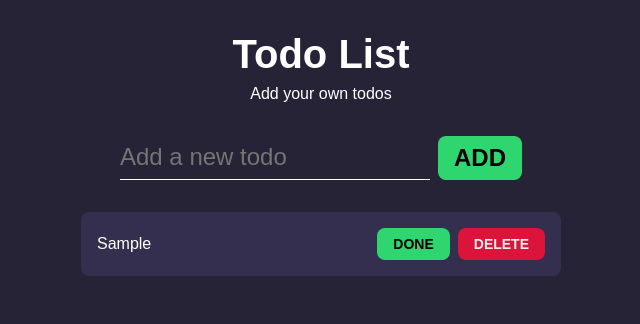
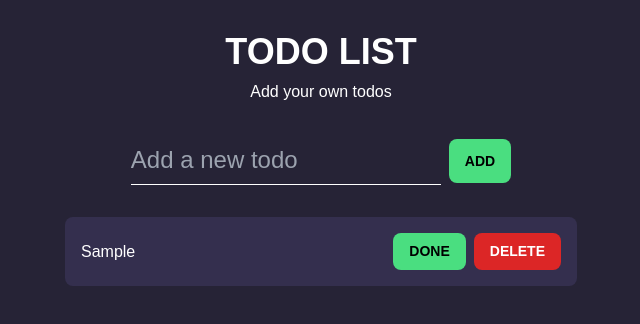
Before and after one commit to AymericB305/todo-app, a Nuxt app: page / in a window 1280 px wide. Both pictures are taken after typing "Sample" into the empty fields and a click on the button "ADD". Shown: the top 324 px of the page, without its empty margins (319-959 px from the left). Built offline with nearby package versions, Linux system fonts and the light colour scheme.

Commit message:
feat:  use tailwind

```diff
--- a/app.vue
+++ b/app.vue
@@ -1,15 +1,26 @@
 <template>
-  <main>
-    <h1>Todo List</h1>
-    <p>Add your own todos</p>
+  <main class="w-full h-100vh flex flex-col items-center pt-8">
+    <h1 class="uppercase mb-2 text-4xl font-bold">Todo List</h1>
+    <p class="mb-8">Add your own todos</p>
 
-    <div class="create-new">
-      <input type="text" v-model="newTodo" placeholder="Add a new todo" @keypress.enter="addTodo" />
+    <div class="flex justify-center items-center max-w-lg">
+      <input
+        class="appearance-none outline-none border-b border-solid border-white bg-transparent text-2xl py-2 duration-300 focus:border-green-400"
+        type="text"
+        v-model="newTodo"
+        placeholder="Add a new todo"
+        @keypress.enter="addTodo"
+      />
 
-      <button @click="addTodo">Add</button>
+      <button
+        class="button bg-green-400 text-black text-xl"
+        @click="addTodo"
+      >
+        Add
+      </button>
     </div>
 
-    <div class="todos">
+    <div class="todos w-full max-w-lg mt-8">
       <Todo
         v-for="(todo, i) in todos"
         :todo="todo"
--- a/assets/css/main.css
+++ b/assets/css/main.css
@@ -10,109 +10,19 @@ body {
 	color: #FFF;
 }
 
-main {
-	width: 100%;
-	height: 100vh;
-	display: flex;
-	flex-direction: column;
-	align-items: center;
-	padding-top: 2rem;
+.bg-martinique-950 {
+	background-color: rgb(52, 47, 78);
 }
 
-main h1 {
-	font-size: 2.5rem;
-	text-transform: capitalize;
-	margin-bottom: 0.5rem;
-}
-
-main h1 ~ p {
-	margin-bottom: 2rem;
-}
-
-main .create-new {
-	display: flex;
-	justify-content: center;
-	align-items: center;
-	max-width: 480px;
-}
-
-main .create-new input {
+.button {
 	appearance: none;
 	border: none;
 	outline: none;
-	border-bottom: 1px solid #FFF;
-	background-color: transparent;
-	color: #FFF;
-	font-size: 1.5rem;
-	padding-top: 0.5rem;
-	padding-bottom: 0.5rem;
-	margin: 0;
-	transition: 0.4s;
-}
-
-main .create-new input:focus {
-	border-bottom-color: rgb(47, 214, 111);
-}
-
-main .create-new button {
-	appearance: none;
-	border: none;
-	outline: none;
-	background-color: rgb(47, 214, 111);
 	text-transform: uppercase;
 	font-weight: bold;
-	color: #000;
-	font-size: 1.5rem;
-	padding: 0.5rem 1rem;
-	border-radius: 0.5rem;
-	margin-left: 0.5rem;
-	cursor: pointer;
-}
-
-main .todos {
-	width: 100%;
-	max-width: 480px;
-	margin-top: 2rem;
-}
-
-main .todos .todo {
-	display: flex;
-	align-items: center;
-	justify-content: space-between;
-	background-color: rgb(52, 47, 78);
-	padding: 1rem;
-	border-radius: 0.5rem;
-	margin-bottom: 1rem;
-}
-
-main .todos .todo .buttons {
-	min-width: fit-content;
-}
-
-main .todos .todo button {
-	appearance: none;
-	border: none;
-	outline: none;
-	background-color: rgb(47, 214, 111);
-	text-transform: uppercase;
-	font-weight: bold;
-	color: #000;
 	font-size: 0.875rem;
 	padding: 0.5rem 1rem;
 	border-radius: 0.5rem;
 	margin-left: 0.5rem;
 	cursor: pointer;
 }
-
-main .todos .todo button.delete {
-	background-color: crimson;
-	color: #EEE;
-}
-
-.todos .todo.is-complete {
-	opacity: 0.7;
-}
-
-.todos .todo.is-complete .content {
-	text-decoration: line-through;
-}
--- a/components/Todo.vue
+++ b/components/Todo.vue
@@ -1,9 +1,9 @@
 <template>
-    <div :class="`todo ${todo.isDone ? 'is-complete' : ''}`">
-        <div class="content">{{todo.title}}</div>
-        <div class="buttons">
-            <button @click="toggle">{{todo.isDone ? 'Undo' : 'Done'}}</button>
-            <button @click="remove" class="delete">Delete</button>
+    <div :class="`flex items-center justify-between bg-martinique-950 p-4 rounded-lg mb-4 ${todo.isDone ? 'opacity-70' : ''}`">
+        <div :class="`${todo.isDone ? 'line-through' : ''}`">{{todo.title}}</div>
+        <div class="min-w-fit">
+            <button class="button bg-green-400 text-black" @click="toggle">{{todo.isDone ? 'Undo' : 'Done'}}</button>
+            <button @click="remove" class="button bg-red-600">Delete</button>
         </div>
     </div>
 </template>
--- a/nuxt.config.ts
+++ b/nuxt.config.ts
@@ -4,6 +4,7 @@ export default defineNuxtConfig({
 
   modules: [
     '@pinia/nuxt',
+    '@nuxtjs/tailwindcss',
   ],
 
   imports: {
--- a/package.json
+++ b/package.json
@@ -13,6 +13,7 @@
   "devDependencies": {
     "@nuxt/devtools": "latest",
     "@nuxt/test-utils": "^3.8.0",
+    "@nuxtjs/tailwindcss": "^6.8.0",
     "nuxt": "^3.8.0",
     "typescript": "^5.2.2",
     "vitest": "^0.33.0",
```
Also changed, not shown: 1 other file (tests, documents, lock files or other folders).
